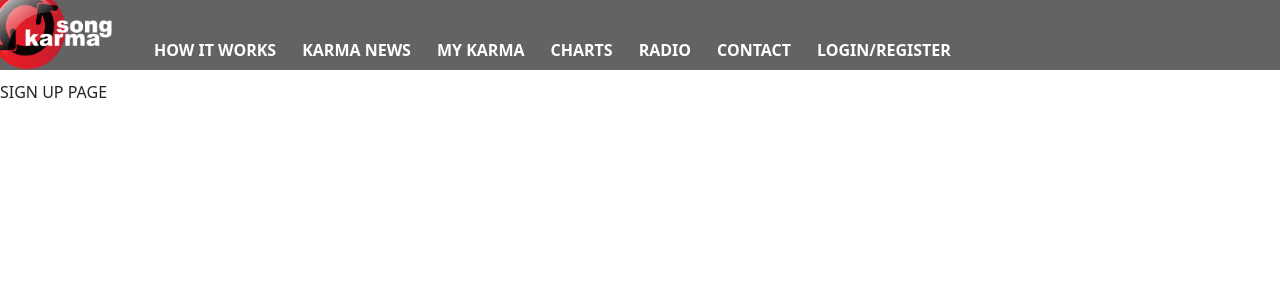
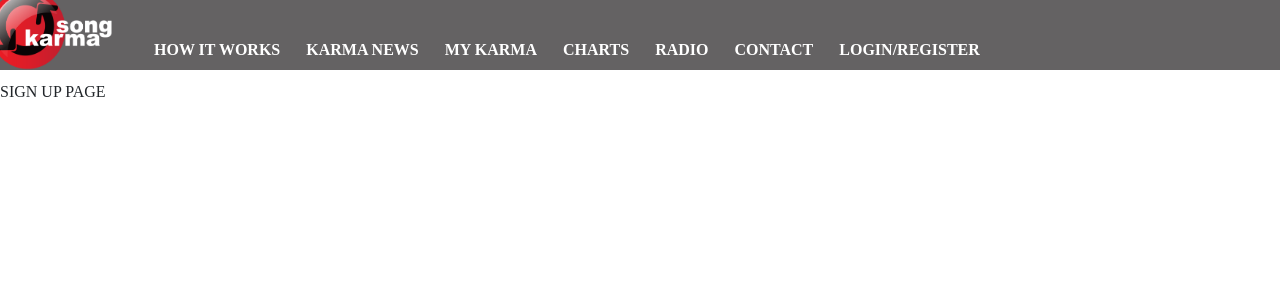
Before and after one commit to ADLeggat/SongKarma, a Next.js app: page / in a window 1280 px wide. Shown: the top 300 px of the page. Built offline with nearby package versions, Linux system fonts and the light colour scheme; a web font is replaced by a local one.

Commit message:
SK-6 use Oswald font in css

```diff
--- a/src/components/Layout/Head/index.tsx
+++ b/src/components/Layout/Head/index.tsx
@@ -9,7 +9,6 @@
         <NextHead>
             <title> {title} </title>
             <meta name="viewport" content="width=device-width, initial-scale=1.0, maximum-scale=1.0"/>
-            <link href="https://fonts.googleapis.com/css?family=Oswald&display=swap" rel="stylesheet"/>
             <link rel="shortcut icon" href=""/>
         </NextHead>
     );
--- a/src/pages/index.tsx
+++ b/src/pages/index.tsx
@@ -4,7 +4,7 @@
 const Home: NextPage = () => {
     return (
         <div>
-            <Layout title="Home">
+            <Layout path="/" title="Home">
                 SIGN UP PAGE
             </Layout>
         </div>
--- a/src/styles/globals.css
+++ b/src/styles/globals.css
@@ -1,9 +1,18 @@
+
+@font-face {
+  font-family: Oswald;
+  font-style: normal;
+  font-weight: 400;
+  font-display: swap;
+  src: url(https://fonts.gstatic.com/s/oswald/v47/TK3_WkUHHAIjg75cFRf3bXL8LICs1_FvsUZiYySUhiCXAA.woff) format('woff');
+  unicode-range: U+0000-00FF, U+0131, U+0152-0153, U+02BB-02BC, U+02C6, U+02DA, U+02DC, U+2000-206F, U+2074, U+20AC, U+2122, U+2191, U+2193, U+2212, U+2215, U+FEFF, U+FFFD;
+}
+
 html,
 body {
   padding: 0;
   margin: 0;
-  font-family: -apple-system, BlinkMacSystemFont, Segoe UI, Roboto, Oxygen,
-    Ubuntu, Cantarell, Fira Sans, Droid Sans, Helvetica Neue, sans-serif;
+  font-family: Oswald !important;
 }
 
 a {
```
